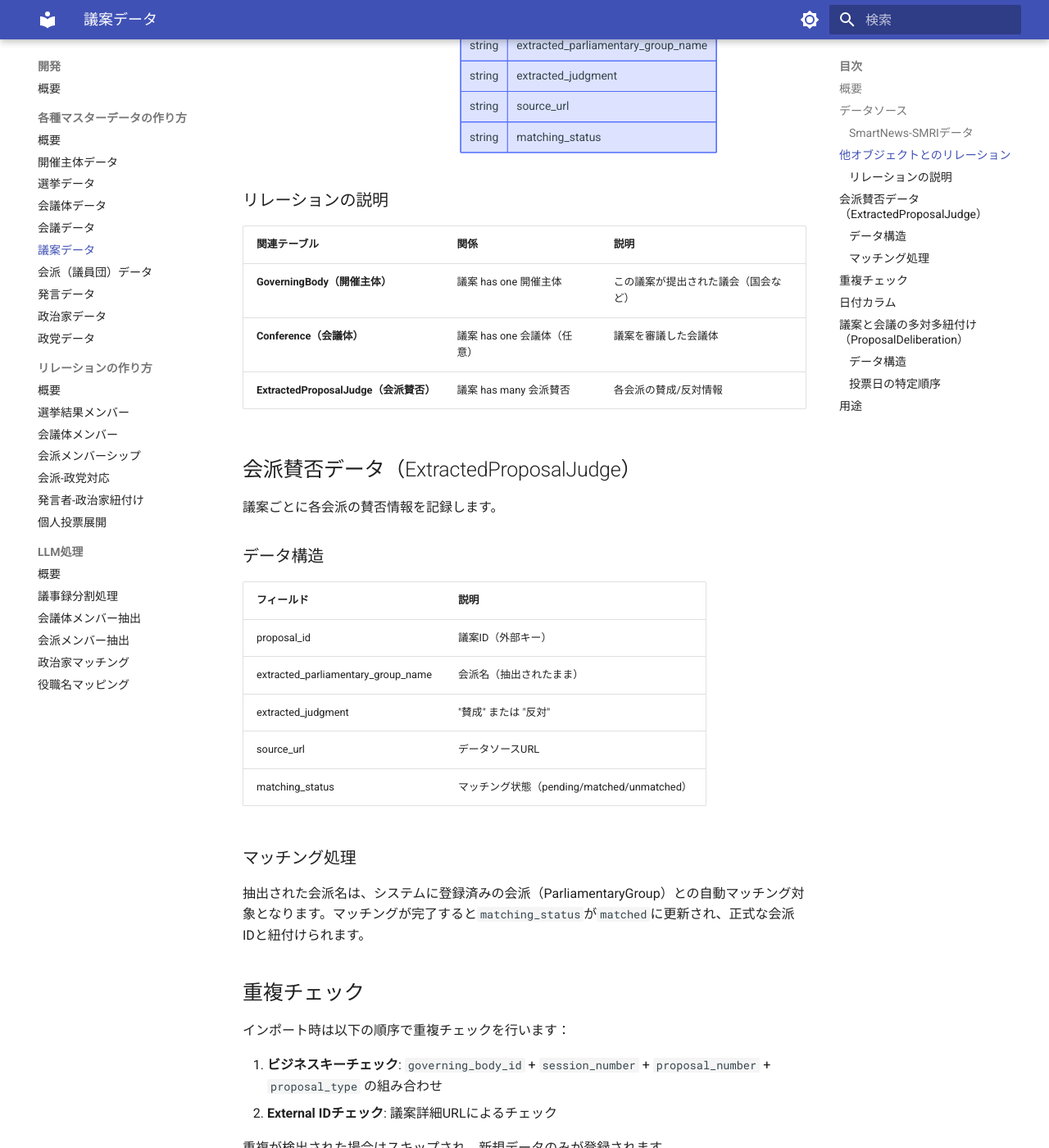
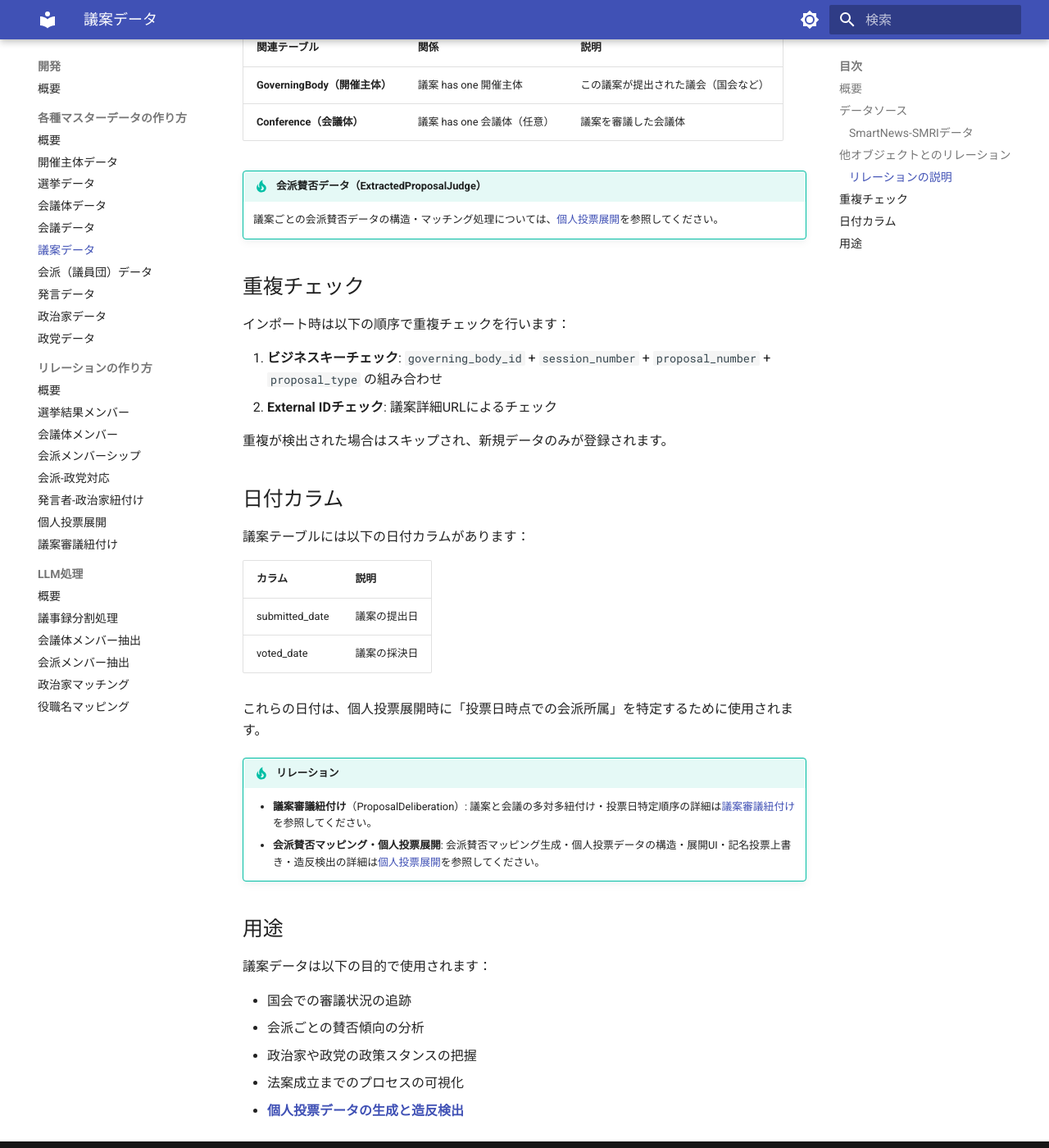
Before and after one commit to sage-base/corporation-docs, an MkDocs documentation site: the page built from docs/development/data-creation/proposal.md, in a window 1280 px wide and 1400 px high, scrolled down 1814 px. Shown: the whole window at 82% size. Built offline with MkDocs 1.6.1 and Material for MkDocs 9.7.7, drawn with Linux system fonts in a browser that asks for light colours; some of the changed text lies outside the part shown.

Commit message:
議案リレーションをrelationsに分離: 会派賛否データ・議案審議紐付け
- proposal.mdからExtractedProposalJudge・ProposalDeliberationセクションを移動
- ExtractedProposalJudgeをrelations/proposal-judge.mdに追加
- relations/proposal-deliberation.md新規作成
- relations/index.mdにER図・テーブル一覧・中間テーブル説明を追加
- mkdocs.ymlナビに議案審議紐付けを追加

Co-Authored-By: Claude Opus 4.6 <noreply@anthropic.com>

````diff
--- a/docs/development/data-creation/proposal.md
+++ b/docs/development/data-creation/proposal.md
@@ -74,8 +74,6 @@ tags:
 erDiagram
     Conference-会議体 ||--o{ Proposal-議案 : "審議"
     GoverningBody-開催主体 ||--o{ Proposal-議案 : "提出先"
-    Proposal-議案 ||--o{ ExtractedProposalJudge-会派賛否 : "賛否"
-    ParliamentaryGroup-会派 ||--o{ ExtractedProposalJudge-会派賛否 : "判断"
 
     GoverningBody-開催主体 {
         int id
@@ -103,20 +101,6 @@ erDiagram
         date submitted_date
         date voted_date
     }
-
-    ExtractedProposalJudge-会派賛否 {
-        int id
-        int proposal_id
-        string extracted_parliamentary_group_name
-        string extracted_judgment
-        string source_url
-        string matching_status
-    }
-
-    ParliamentaryGroup-会派 {
-        int id
-        string name
-    }
 ```
 
 ### リレーションの説明
@@ -125,25 +109,9 @@ erDiagram
 |-------------|------|------|
 | **GoverningBody（開催主体）** | 議案 has one 開催主体 | この議案が提出された議会（国会など） |
 | **Conference（会議体）** | 議案 has one 会議体（任意） | 議案を審議した会議体 |
-| **ExtractedProposalJudge（会派賛否）** | 議案 has many 会派賛否 | 各会派の賛成/反対情報 |
 
-## 会派賛否データ（ExtractedProposalJudge）
-
-議案ごとに各会派の賛否情報を記録します。
-
-### データ構造
-
-| フィールド | 説明 |
-|------------|------|
-| proposal_id | 議案ID（外部キー） |
-| extracted_parliamentary_group_name | 会派名（抽出されたまま） |
-| extracted_judgment | "賛成" または "反対" |
-| source_url | データソースURL |
-| matching_status | マッチング状態（pending/matched/unmatched） |
-
-### マッチング処理
-
-抽出された会派名は、システムに登録済みの会派（ParliamentaryGroup）との自動マッチング対象となります。マッチングが完了すると`matching_status`が`matched`に更新され、正式な会派IDと紐付けられます。
+!!! tip "会派賛否データ（ExtractedProposalJudge）"
+    議案ごとの会派賛否データの構造・マッチング処理については、[個人投票展開](relations/proposal-judge.md)を参照してください。
 
 ## 重複チェック
 
@@ -165,30 +133,9 @@ erDiagram
 
 これらの日付は、個人投票展開時に「投票日時点での会派所属」を特定するために使用されます。
 
-## 議案と会議の多対多紐付け（ProposalDeliberation）
-
-1つの議案が複数の会議で審議されるケースに対応するため、`ProposalDeliberation` テーブルで議案と会議の関係を管理します。
-
-### データ構造
-
-| フィールド | 必須 | 説明 |
-|------------|------|------|
-| proposal_id | はい | 議案ID |
-| conference_id | はい | 会議体ID |
-| meeting_id | いいえ | 会議ID |
-| stage | いいえ | 審議段階（付託、採決など） |
-
-### 投票日の特定順序
-
-個人投票を展開する際、投票日は以下の優先順位で特定されます：
-
-1. `proposal_deliberations` → `meeting.date`（会議日付）
-2. `proposal.meeting_id` → `meeting.date`
-3. `proposal.voted_date`
-
-!!! tip "会派賛否マッピング・個人投票展開"
-    - 会派賛否マッピング生成（`match_proposal_group_judges.py`）の詳細は[個人投票展開](relations/proposal-judge.md)を参照してください。
-    - 個人投票データ（ProposalJudge）の構造・展開UI・記名投票上書き・造反検出の詳細は[個人投票展開](relations/proposal-judge.md)を参照してください。
+!!! tip "リレーション"
+    - **議案審議紐付け**（ProposalDeliberation）: 議案と会議の多対多紐付け・投票日特定順序の詳細は[議案審議紐付け](relations/proposal-deliberation.md)を参照してください。
+    - **会派賛否マッピング・個人投票展開**: 会派賛否マッピング生成・個人投票データの構造・展開UI・記名投票上書き・造反検出の詳細は[個人投票展開](relations/proposal-judge.md)を参照してください。
 
 ## 用途
 
--- a/mkdocs.yml
+++ b/mkdocs.yml
@@ -79,6 +79,7 @@ nav:
           - 会派-政党対応: development/data-creation/relations/parliamentary-group-party.md
           - 発言者-政治家紐付け: development/data-creation/relations/speaker-politician.md
           - 個人投票展開: development/data-creation/relations/proposal-judge.md
+          - 議案審議紐付け: development/data-creation/relations/proposal-deliberation.md
       - LLM処理:
           - 概要: development/llm-processing/index.md
           - 議事録分割処理: development/llm-processing/minutes-division.md
````
Also changed, not shown: docs/development/data-creation/relations/index.md (+21 -0 lines), docs/development/data-creation/relations/proposal-deliberation.md (added, +56 -0 lines), docs/development/data-creation/relations/proposal-judge.md (+15 -1 lines).
